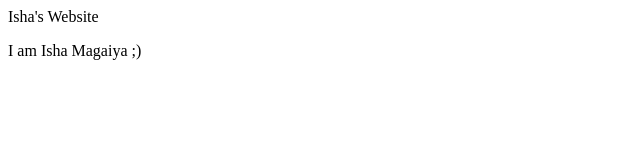
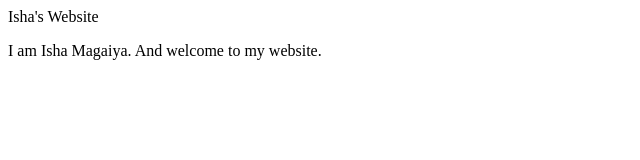
Before and after one commit to IshaMagaiya/website, a plain HTML site: page index.html in a window 1280 px wide. Shown: the whole page, without its empty margins (0-640 px from the left). Drawn offline with Linux system fonts and the light colour scheme.

Commit message:
Make a change

```diff
--- a/index.html
+++ b/index.html
@@ -8,7 +8,7 @@
     <hl>Isha's Website</hl>
 
     <p>
-     I am Isha Magaiya ;)
+     I am Isha Magaiya. And welcome to my website.
 
     </p>
   </body>
```
